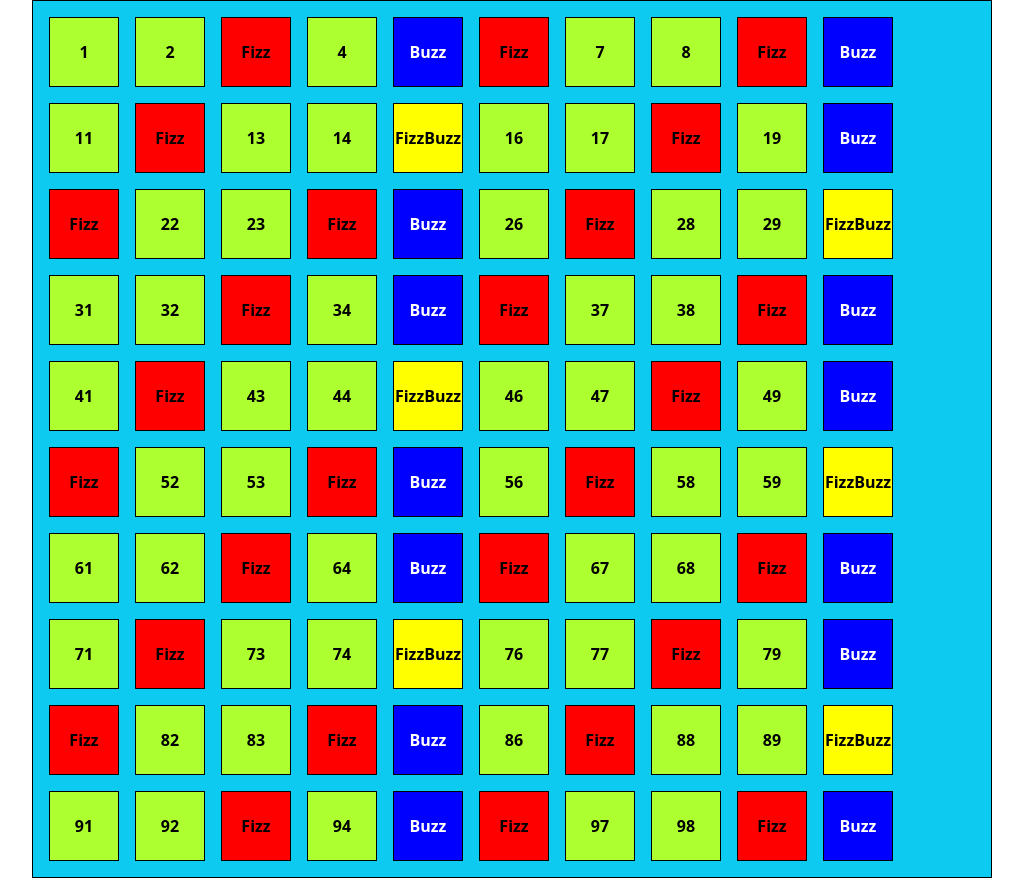
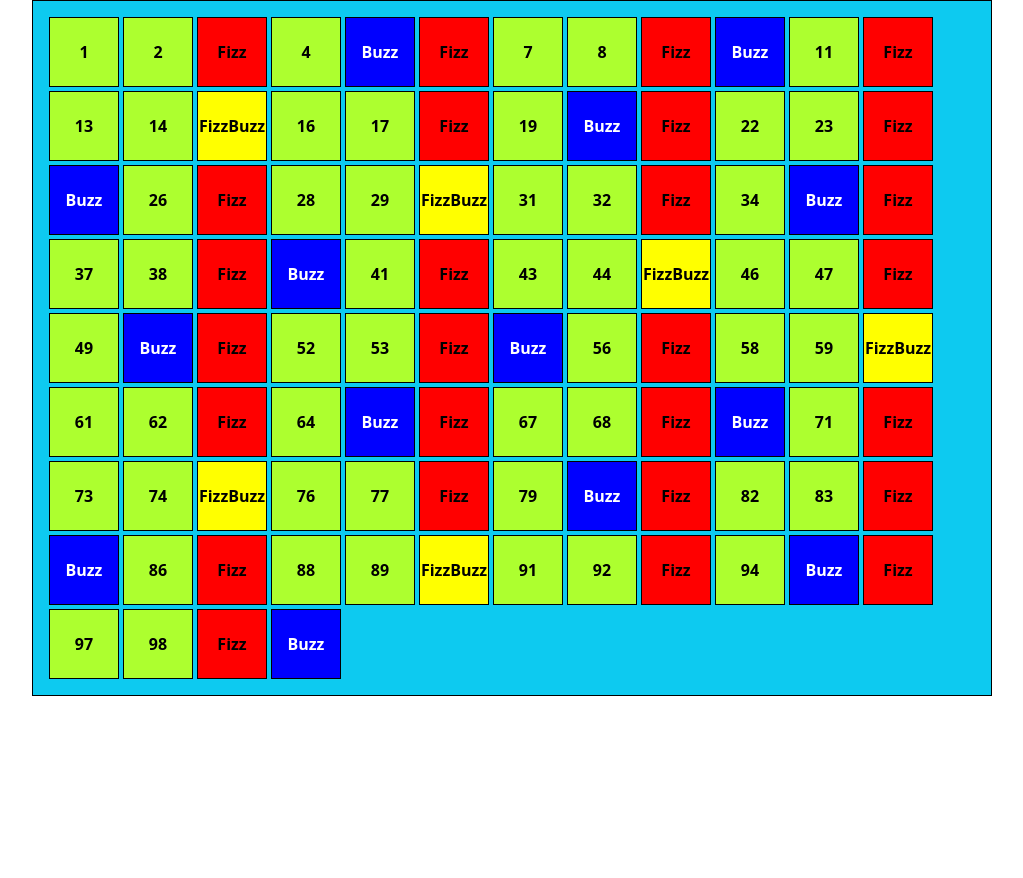
Before and after one commit to fabiodelli/js-fizzbuzz, a plain HTML site: page index.html in a window 1280 px wide. Shown: the whole page, without its empty margins (128-1151 px from the left). After the commit the page ends 800 px from the top, so only its background shows below. Drawn offline with nearby package versions, Linux system fonts and the light colour scheme.

Commit message:
remove document.getElement

```diff
--- a/assets/js/main.js
+++ b/assets/js/main.js
@@ -1,3 +1,5 @@
+//Traccia
+
 /*Scrivi un programma che stampi in console i numeri da 1 a 100 ma che:
 per i multipli di 3 stampi “Fizz” al posto del numero
 per i multipli di 5 stampi “Buzz”
@@ -42,6 +44,7 @@ Se sei a corto di idee per lo stile, potresti prendere spunto dallo screenshot f
 // se il numero è divisibile solo per 5 con resto 0, stampiamo Buzz
 // altrimenti stampiamo il numero
 
+
 // ciclo per i numeri da 1 a 100
 for (let i = 1; i <= 100; i++){
 
@@ -50,28 +53,28 @@ for (let i = 1; i <= 100; i++){
     console.log("FizzBuzz");
 
 // bonus 1: aggiunta di elemento html nel container
-    document.getElementById("container").insertAdjacentHTML("beforeend", "<div class='fizzbuzz fw-bold size'>FizzBuzz</div>");
+    container.insertAdjacentHTML("beforeend", "<div class='fizzbuzz fw-bold size'>FizzBuzz</div>");
   }
 // se il numero è divisibile solo per 3 con rsto 0, stampiamo Fizz
   else if (i % 3 === 0) {
     console.log("Fizz");
 
 // bonus 1: aggiunta di elemento html nel container
-    document.getElementById("container").insertAdjacentHTML("beforeend", "<div class='fizz fw-bold size'>Fizz</div>");
+    container.insertAdjacentHTML("beforeend", "<div class='fizz fw-bold size'>Fizz</div>");
   }
 // se il numero è divisibile solo per 5 con resto 0, stampiamo Buzz
   else if (i % 5 === 0) {
     console.log("Buzz");
 
 // bonus 1: aggiunta di elemento html nel container
-    document.getElementById("container").insertAdjacentHTML("beforeend", "<div class='buzz fw-bold size'>Buzz</div>");
+    container.insertAdjacentHTML("beforeend", "<div class='buzz fw-bold size'>Buzz</div>");
   }
 // altrimenti stampiamo il numero
   else {
     console.log(i);
 
 // bonus 1: aggiunta di elemento html nel container
-    document.getElementById("container").insertAdjacentHTML("beforeend", "<div class='number fw-bold size'>"+i+"</div>");
+    container.insertAdjacentHTML("beforeend", "<div class='number fw-bold size'>"+i+"</div>");
   }
 
 }
--- a/index.html
+++ b/index.html
@@ -16,9 +16,9 @@
             integrity="sha384-rbsA2VBKQhggwzxH7pPCaAqO46MgnOM80zW1RWuH61DGLwZJEdK2Kadq2F9CUG65"
             crossorigin="anonymous">
     </head>
-    <body class="h-100 d-flex justify-content-center align align-items-center">
+    <body class="h-100 d-flex justify-content-center align-items-center">
 
-        <div id="container" class="h-50 w-75 bg-info d-flex flex-wrap gap-3 p-3 "></div>
+        <div id="container" class="h-50 w-75 bg-info d-flex flex-wrap gap-1 p-3 "></div>
 
         <script src="./assets/js/main.js"></script>
         <script
```
